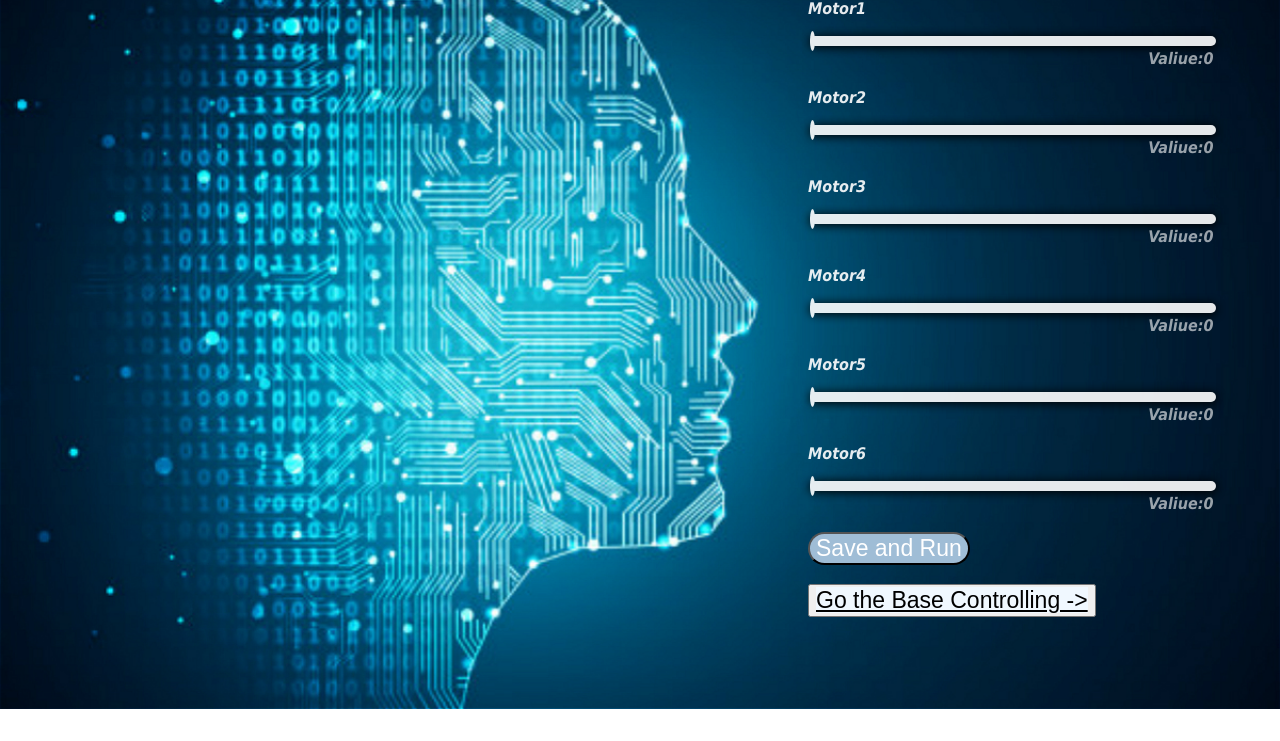
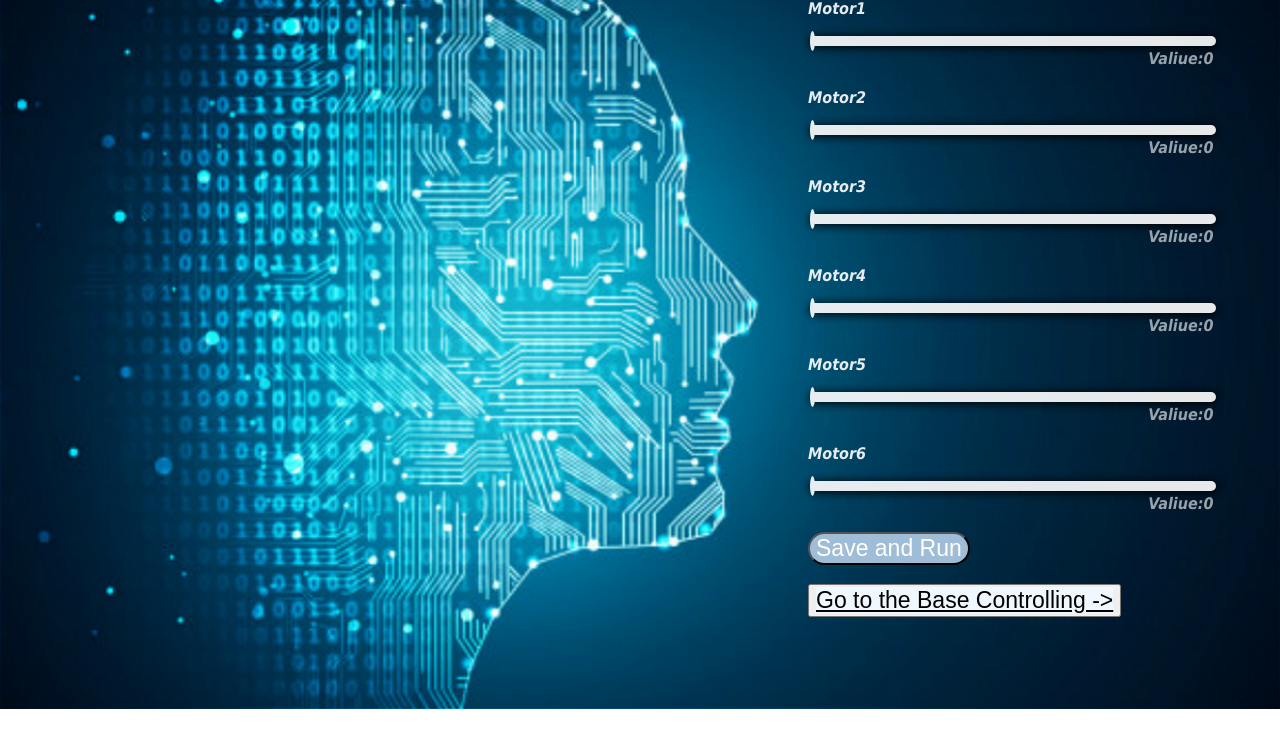
Before and after one commit to HissahAlanazi/Web-Page-for-Control-the-Base-of-the-Robot, a PHP site: page /combined.php in a window 1280 px wide. Shown: the part 59-800 px from the top of the page. Run offline with PHP 8.4, Linux system fonts and the light colour scheme.

Commit message:
Update combined.php

```diff
--- a/combined.php
+++ b/combined.php
@@ -60,7 +60,7 @@
 		</br>
 																			<!.......Button style......>
 		<input type="submit" value = "Save and Run" name="Save_and_Run" style="font-size: 23px; background: rgb(159 ,189 ,214); border-radius: 60px; color:white;"> </br></br>
-		<button><a href= "combined2task.php " style="font-size: 23px; background: #F0F8FF ; color:black;"> Go the Base Controlling -> </a> </button>
+		<button><a href= "combined2task.php " style="font-size: 23px; background: #F0F8FF ; color:black;"> Go to the Base Controlling -> </a> </button>
 		</div>
 
 
```
